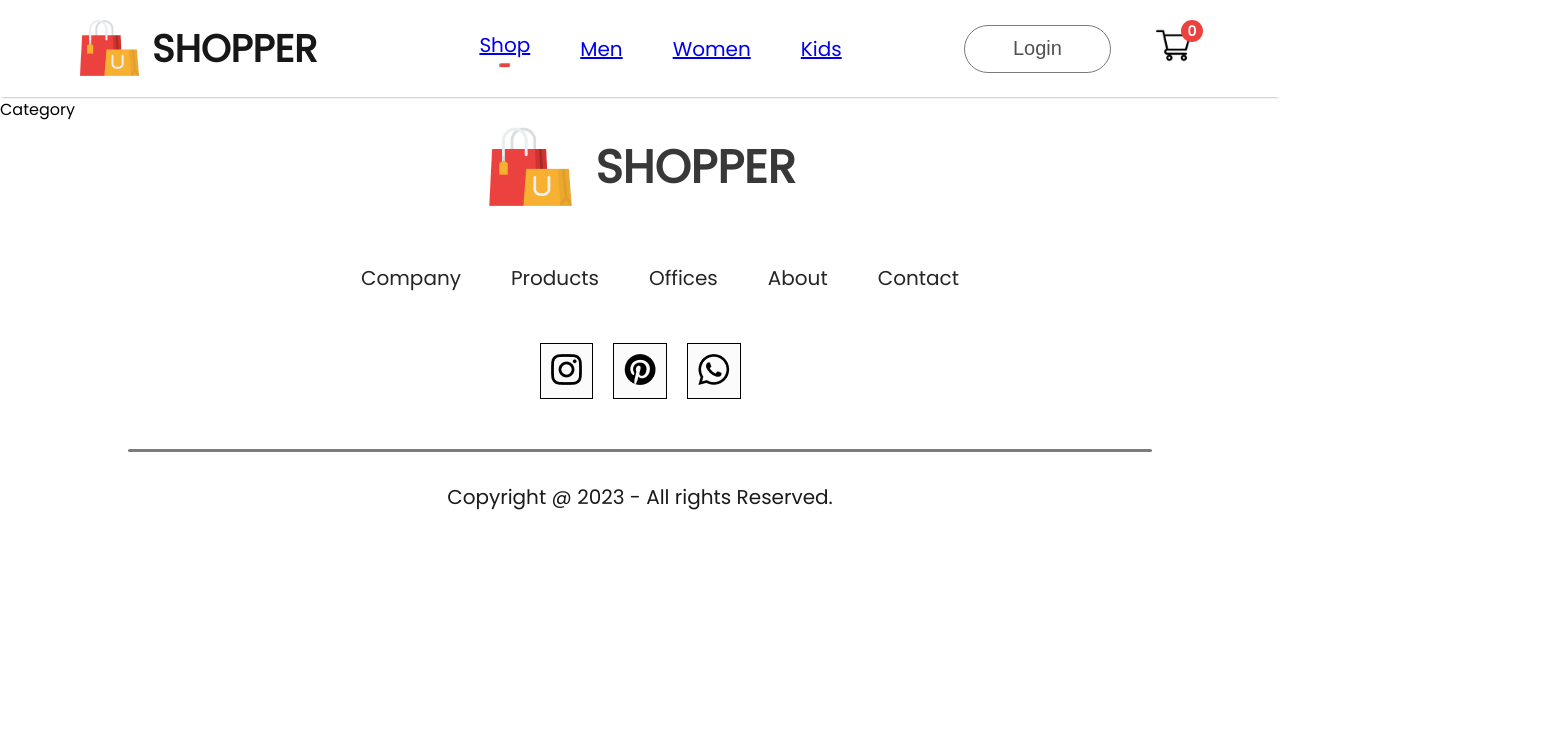
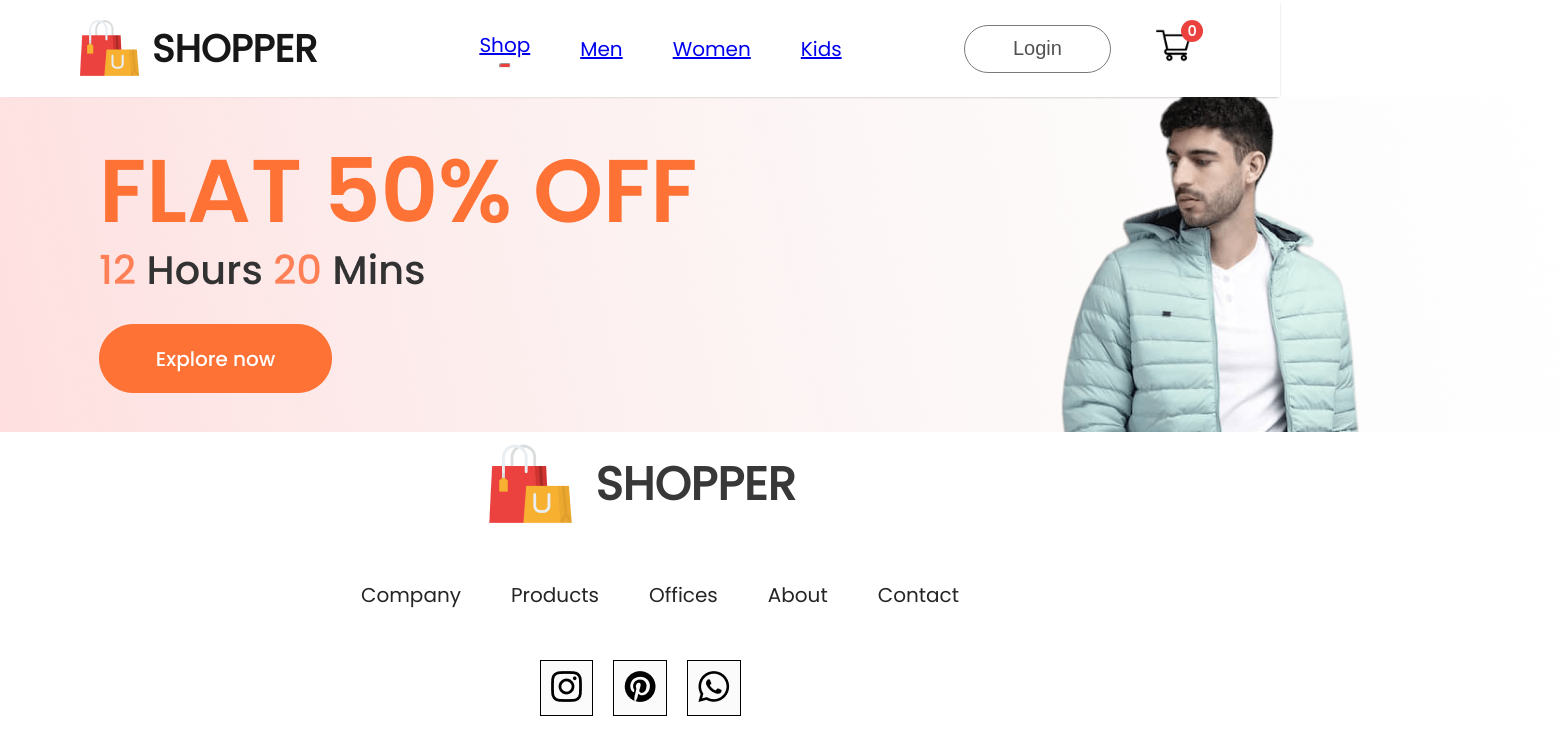
Before and after one commit to Srvictorchinea/ecommerce-react-app, a React (Create React App) app: page /mens in a window 1280 px wide. Shown: the top 756 px of the page, 1560 px wide, since content can reach past the window. Built offline with nearby package versions, Linux system fonts and the light colour scheme.

Commit message:
[ADD] banner categories

```diff
--- a/src/App.js
+++ b/src/App.js
@@ -7,7 +7,9 @@
 import Cart from './Pages/Cart';
 import Category from './Pages/Category';
 import Footer from './Components/Footer/Footer';
-
+import men_banner from './Components/Assets/banner_mens.png'
+import women_banner from './Components/Assets/banner_women.png'
+import kids_banner from './Components/Assets/banner_kids.png'
 
 function App() {
   return (
@@ -16,9 +18,9 @@
       <Navbar/>
       <Routes>
         <Route path='/' element={<Shop/>} />
-        <Route path='/mens' element={<Category category="mens"/>} />
-        <Route path='/womens' element={<Category category="womens"/>} />
-        <Route path='/kids' element={<Category category="kids"/>} />
+        <Route path='/mens' element={<Category  banner={men_banner} category="mens"/>} />
+        <Route path='/womens' element={<Category banner={women_banner} category="womens"/>} />
+        <Route path='/kids' element={<Category banner={kids_banner} category="kids"/>} />
         <Route path='/product' element={<Product/>}>
           <Route path=':productId' element={<Product />}/>
         </Route>
--- /dev/null
+++ b/src/Context/ShopContext.jsx
@@ -0,0 +1,15 @@
+import React, { createContext } from 'react'
+import all_product from '../Components/Assets/all_product'
+export const ShopContext = createContext(null)
+
+const ShopContextProvider = (props) => {
+    const contextValue = {all_product}
+
+    return (
+        <ShopContext.Provider value={contextValue}>
+            {props.children}
+        </ShopContext.Provider>
+    )
+}
+
+export default ShopContextProvider
--- a/src/Pages/Category.jsx
+++ b/src/Pages/Category.jsx
@@ -1,8 +1,13 @@
-import React from 'react'
+import React, { useContext } from 'react'
+import './CSS/Category.css'
+import { ShopContext } from '../Context/ShopContext'
 
-const Category = () => {
+const Category = (props) => {
+  const {all_product} = useContext(ShopContext)
   return (
-    <div>Category</div>
+    <div className='category'>
+      <img src={props.banner} alt="" />
+    </div>
   )
 }
 
--- a/src/index.js
+++ b/src/index.js
@@ -2,16 +2,11 @@
 import ReactDOM from 'react-dom/client';
 import './index.css';
 import App from './App';
-import reportWebVitals from './reportWebVitals';
+import ShopContextProvider from './Context/ShopContext';
 
 const root = ReactDOM.createRoot(document.getElementById('root'));
 root.render(
-  <React.StrictMode>
+  <ShopContextProvider>
     <App />
-  </React.StrictMode>
+  </ShopContextProvider>
 );
-
-// If you want to start measuring performance in your app, pass a function
-// to log results (for example: reportWebVitals(console.log))
-// or send to an analytics endpoint. Learn more: https://bit.ly/CRA-vitals
-reportWebVitals();
```
Also changed, not shown: src/Pages/CSS/Category.css (added).
